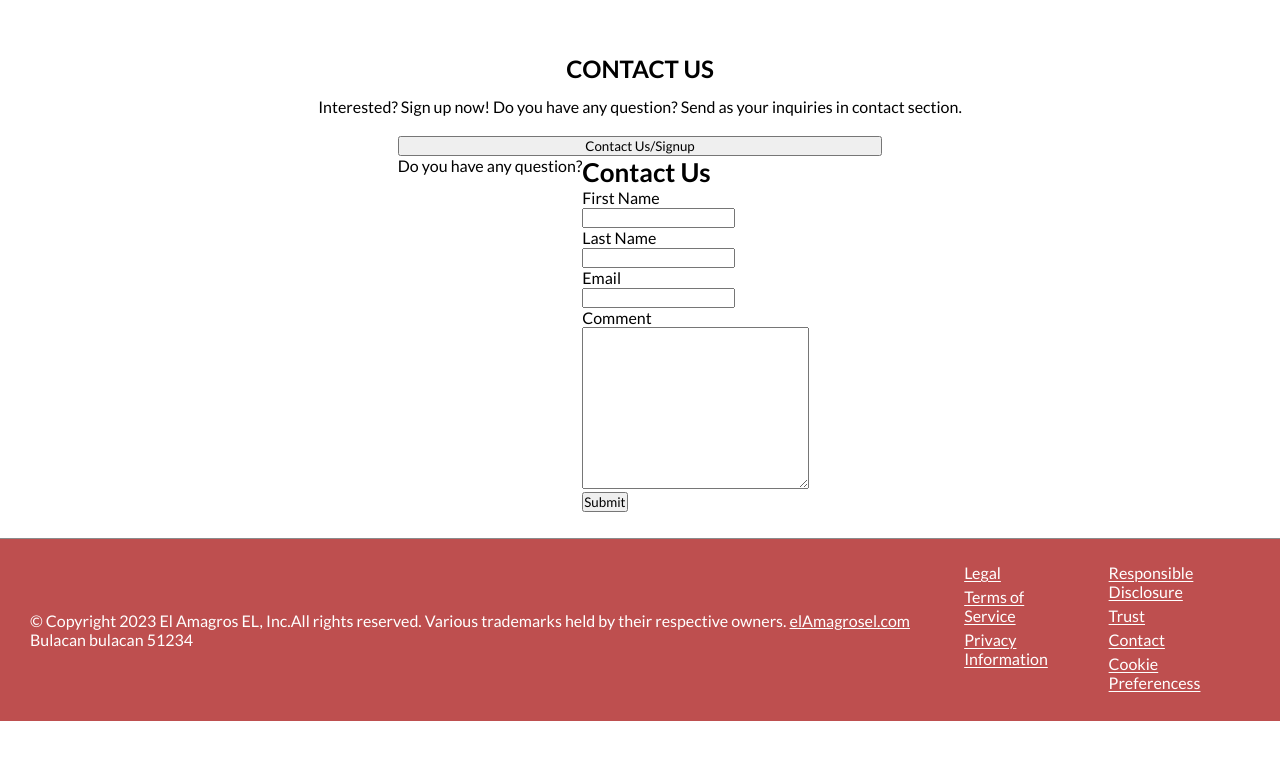
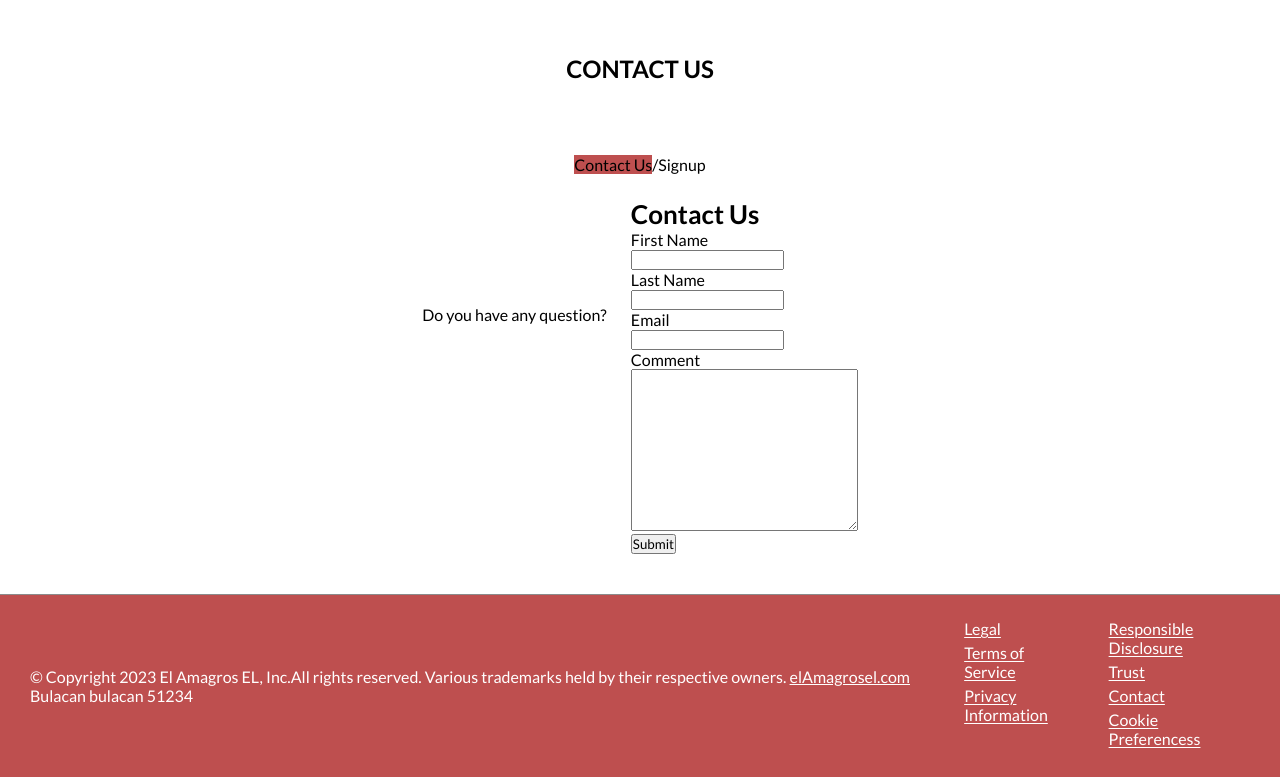
Before and after one commit to ian-afk/GYM_PROJECT_mern, a React (Vite) app in the folder frontend/: page / in a window 1280 px wide. Shown: the part 3363-4140 px from the top of the page. Before the commit the page ends 4084 px from the top, so only its background shows below. Built offline with nearby package versions, Linux system fonts and the light colour scheme.

Commit message:
set btn to div for initial designing of contactus/signup btn and add class btn-contactText and its align item

```diff
--- a/frontend/src/pages/Home/Main.jsx
+++ b/frontend/src/pages/Home/Main.jsx
@@ -137,27 +137,27 @@ export default function Main() {
         <section className={styles['contact-us']}>
           <div className={styles.contactHeader}>
             <h2>Contact Us</h2>
-            <p>
-              Interested? Sign up now! Do you have any question? Send as your
-              inquiries in contact section.
-            </p>
           </div>
           <div className={styles.contactFormContainer}>
-            <button onClick={() => setContact(!contact)}>
-              <span>Contact Us</span>/<span>Signup</span>
-            </button>
+            <div
+              className={`${styles.btn} ${styles['btn-contactText']}`}
+              onClick={() => setContact(!contact)}
+            >
+              <span className={contact && styles.btnActive}>Contact Us</span>/
+              <span className={!contact && styles.btnActive}>Signup</span>
+            </div>
             <div className={styles.contactForm}>
               {contact ? (
-                <>
-                  {' '}
+                <div className={styles.contactText}>
                   <p>Do you have any question? </p>
-                </>
+                </div>
               ) : (
-                <>Join our environment with your own comfort!</>
+                <div className={styles.contactText}>
+                  Join our environment with your own comfort!
+                </div>
               )}
               {contact ? (
-                <>
-                  <div>
+                <div className={styles.formContainer}>
                   <div>
                     <h3>Contact Us</h3>
                   </div>
@@ -178,9 +178,7 @@ export default function Main() {
                     <input type="submit" className={styles.btn} />
                   </form>
                 </div>
-                </>
               ) : (
-                <>
                 <div>
                   <div>
                     <h3>Sigup</h3>
@@ -197,7 +195,6 @@ export default function Main() {
                     <input type="submit" className={styles.btn} />
                   </form>
                 </div>
-                </>
               )}
             </div>
           </div>
--- a/frontend/src/pages/Home/Main.module.css
+++ b/frontend/src/pages/Home/Main.module.css
@@ -253,7 +253,6 @@
 .contact-us {
   padding-top: 20px;
   display: flex;
-  justify-content: center;
   align-items: center;
   margin: 100px 0 150px;
   gap: 20px;
@@ -270,14 +269,37 @@
   display: flex;
   justify-content: center;
   flex-direction: column;
+  width: 40vw;
+  padding: 14px;
+  /* background-color: #be4f4f; */
+  height: auto;
+}
+
+.contact-us .btn-contactText {
+  align-self: center;
+  padding: 24px;
 }
 
 .contact-us .contactForm {
   display: flex;
-  justify-content: center;
+  justify-content: space-evenly;
   flex-wrap: wrap;
 }
 
+.contact-us .contactText {
+  align-self: center;
+}
+
+.contact-us .btnActive {
+  background-color: #be4f4f;
+}
+
+/* .contact-us .formContainer {
+} */
+
+.contact-us .formContainer form {
+  width: 100%;
+}
 .contact-us div h3 {
   font-size: 26px;
 }
```
Lines whose indentation alone changed are shown as unchanged.
